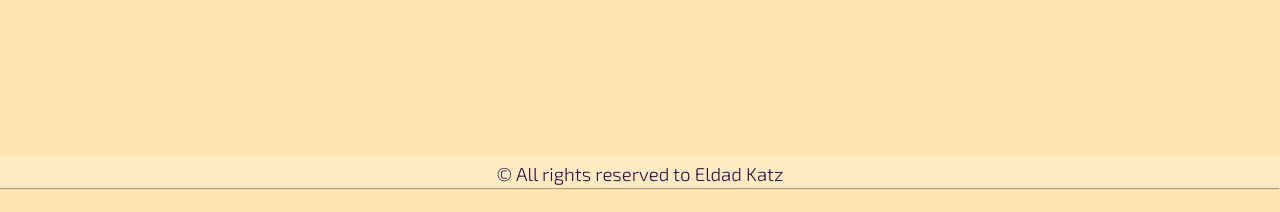
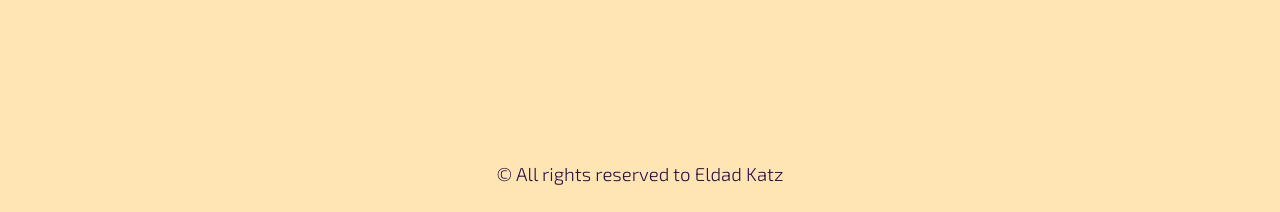
Before and after one commit to eldaddyk/My-resume-HTML-CSS-, a plain HTML site: page index.html in a window 1280 px wide. Shown: the part 2153-2365 px from the top of the page. Drawn offline with nearby package versions, Linux system fonts and the light colour scheme.

Commit message:
Update style.css

```diff
--- a/style.css
+++ b/style.css
@@ -154,8 +154,8 @@ footer {
   margin-top: 100px;
   font-size: 14pt;
   font-weight: 300;
-  background-color: #ffeac2;
-  box-shadow: -1px 1px 1px #312e2e67;
+  /* background-color: #ffeac2; */
+  /* box-shadow: -1px 1px 1px #312e2e67; */
   text-align: center;
   padding-top: 2pt;
 }
```
